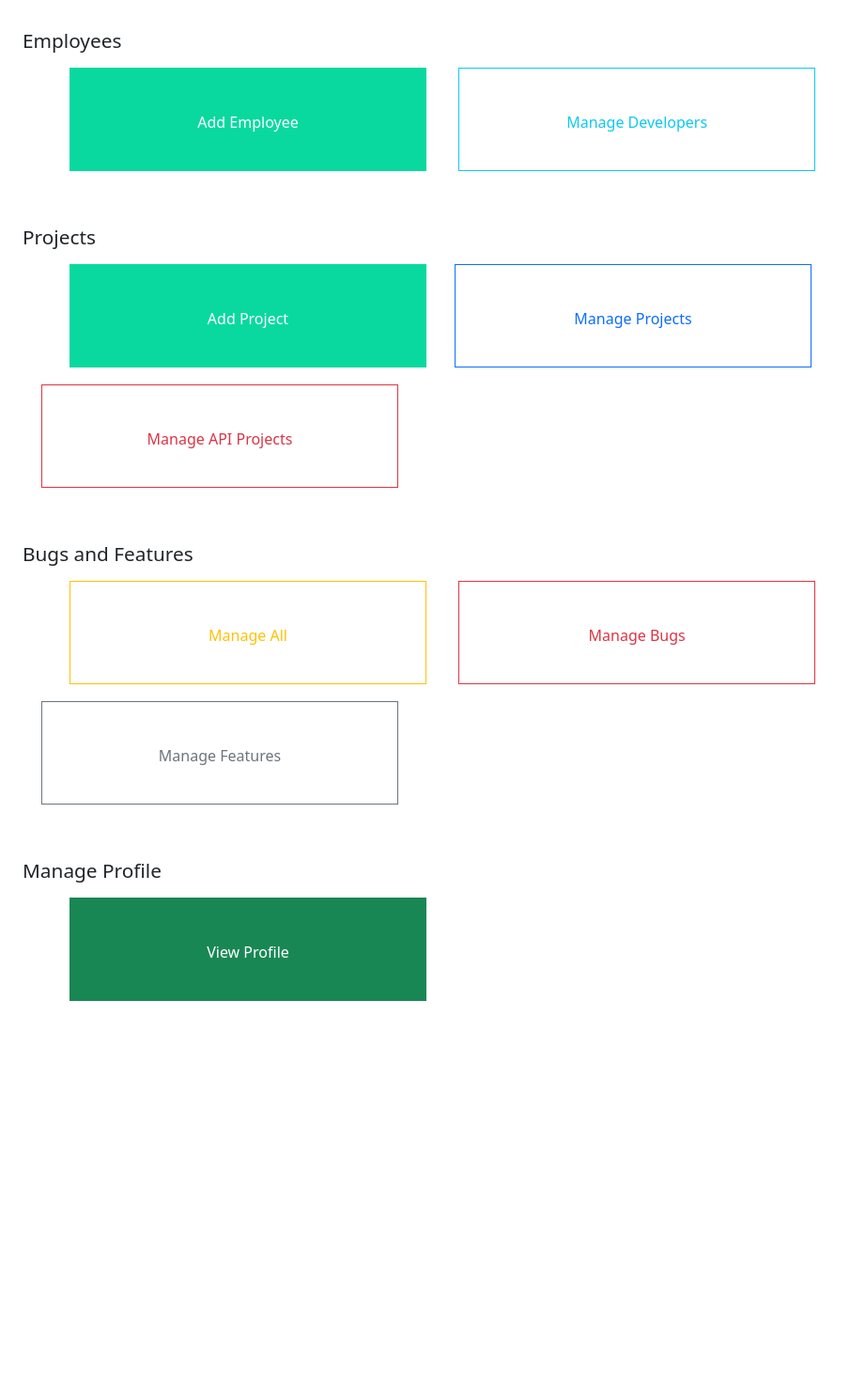
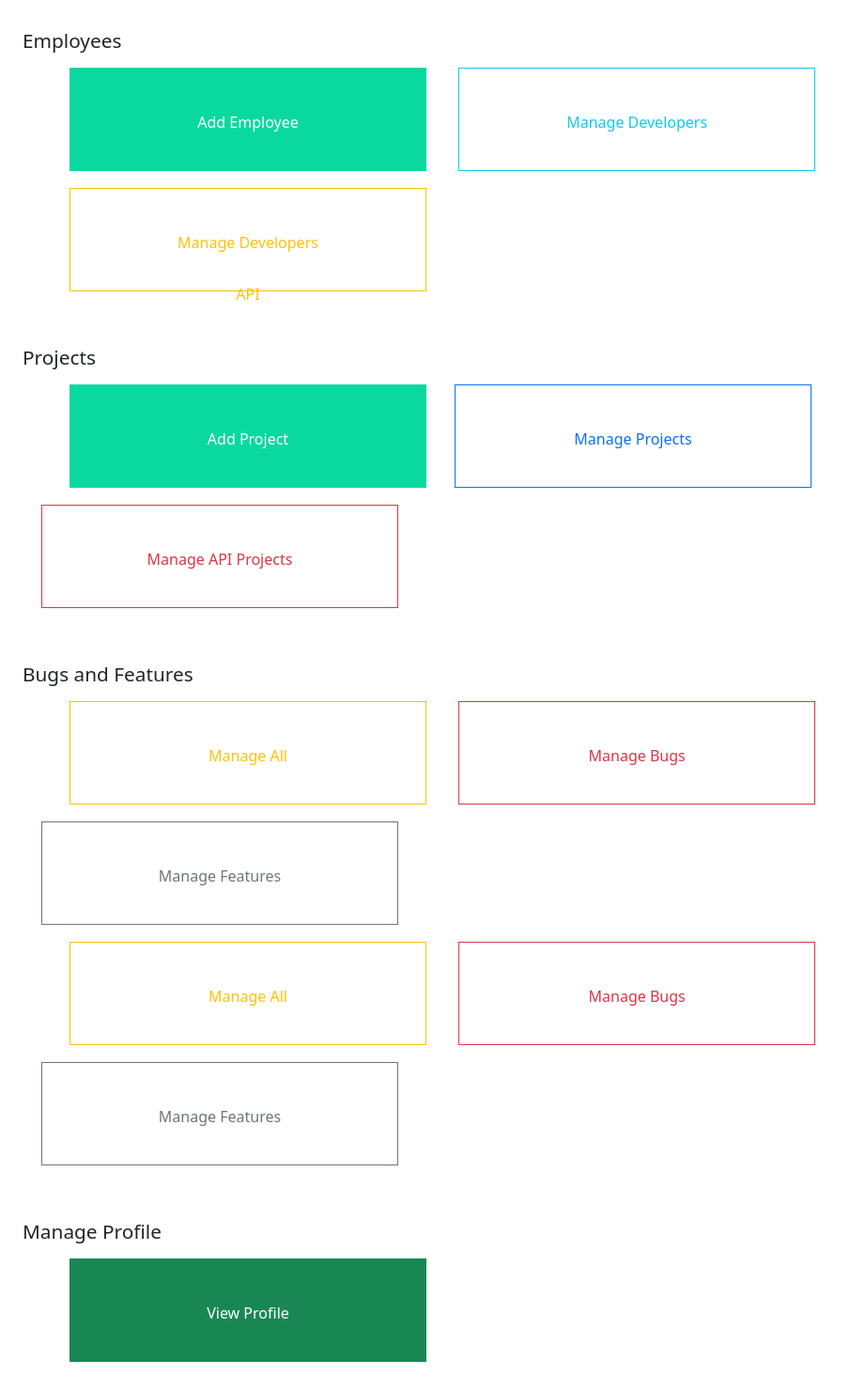
Before and after one commit to beingbat/bugzilla_django_react, a Django app: page / in a window 1280 px wide. Shown: the part 369-1849 px from the top of the page at 94% size, without its empty margins (0-905 px from the left). Before the commit the page ends 1434 px from the top, so only its background shows below. Run offline with Django 3.2, Linux system fonts and the light colour scheme; a user stored in the database is signed in; tables that the repository leaves empty hold one stand-in row (values such as "Sample post"); some libraries are stand-ins or nearby versions.

Commit message:
Complete Bug List API Views

```diff
--- a/api/urls.py
+++ b/api/urls.py
@@ -2,6 +2,9 @@ from django.urls import path
 from . import views
 
 urlpatterns = [
-    path('/projects', views.getProjectsList, name='list-projects-api'),
-    path('/users/<slug:slug>', views.getUsersList, name='user-list-api'),
+    path("projects/", views.getProjectsList, name="list-projects-api"),
+    path("users/<slug:slug>/", views.getUsersList, name="user-list-api"),
+    path("bugs/", views.getBugsList, name="bug-list-api"),
+    path("bugs/<slug>/", views.getBugsList, name="bug-list-api"),
+    path("bugs/<slug>/<filter>/", views.getBugsList, name="bug-list-api"),
 ]
--- a/bugzilla/urls.py
+++ b/bugzilla/urls.py
@@ -7,19 +7,18 @@ from django.views.generic import TemplateView
 from views.index_page import index_page
 
 urlpatterns = [
-    path('admin/', admin.site.urls),
-    path('accounts/', include('django.contrib.auth.urls')),
-    path('react', TemplateView.as_view(template_name='index.html')),
-    path('', index_page, name="dashboard"),
-    path('api', include('api.urls')),
-    path('users/', include('userprofile.urls')),
-    path('projects/', include('project.urls')),
-    path('bugs/', include('bugs.urls')),
-]+ static(settings.MEDIA_URL, document_root=settings.MEDIA_ROOT)
+    path("admin/", admin.site.urls),
+    path("accounts/", include("django.contrib.auth.urls")),
+    path("react", TemplateView.as_view(template_name="index.html")),
+    path("", index_page, name="dashboard"),
+    path("api/", include("api.urls")),
+    path("users/", include("userprofile.urls")),
+    path("projects/", include("project.urls")),
+    path("bugs/", include("bugs.urls")),
+] + static(settings.MEDIA_URL, document_root=settings.MEDIA_ROOT)
 
 
-
-handler404 = 'views.error_page.page_not_found'
-handler403 = 'views.error_page.permission_denied'
-handler400 = 'views.error_page.bad_request'
-handler500 = 'views.error_page.server_error'
+handler404 = "views.error_page.page_not_found"
+handler403 = "views.error_page.permission_denied"
+handler400 = "views.error_page.bad_request"
+handler500 = "views.error_page.server_error"
--- a/templates/index_dashboard.html
+++ b/templates/index_dashboard.html
@@ -48,6 +48,22 @@
       >Manage QAEngineers</a
     >
     {% endif %}
+    <br>
+    {% if dev_list %}
+    <a
+      class="mt-2 btn  btn-outline-warning dashboard_btn"
+      style="margin-left: 50px"
+      href="{% url 'user-list-api' slug=types.0.0 %}"
+      >Manage Developers API</a
+    >
+    {% endif %} {% if qae_list %}
+    <a
+      class="mt-2 btn btn-outline-warning dashboard_btn"
+      style="margin-left: 20px"
+      href="{% url 'user-list-api' slug=types.1.0 %}"
+      >Manage QAE API</a
+    >
+    {% endif %}
   </div>
   <div class="mb-5">
     <h5 class="mt-5 display-6 large_font">Projects</h5>
@@ -89,6 +105,25 @@
     style="margin-left: 20px"
     href="{% url 'list-bug-filter' slug='feature'%}"
     >Manage Features</a
+  >
+  <br>
+  <a
+  class="mt-2 btn btn-outline-warning dashboard_btn"
+  style="margin-left: 50px"
+  href="{% url 'bug-list-api'%}"
+  >Manage All</a
+  >
+  <a
+    class="mt-2 btn btn-outline-danger dashboard_btn"
+    style="margin-left: 20px"
+    href="{% url 'bug-list-api' slug='bug'%}"
+    >Manage Bugs</a
+  >
+  <a
+  class="mt-2 btn btn-outline-secondary dashboard_btn"
+  style="margin-left: 20px"
+  href="{% url 'bug-list-api' slug='feature'%}"
+  >Manage Features</a
   >
   </div>
   {% endif %} {% else %} {% if user_type == types.0.0%}
```
Also changed, not shown: api/serializers.py (+15 -4 lines), api/views.py (+105 -13 lines), bugzilla/settings.py (+8 -6 lines).
